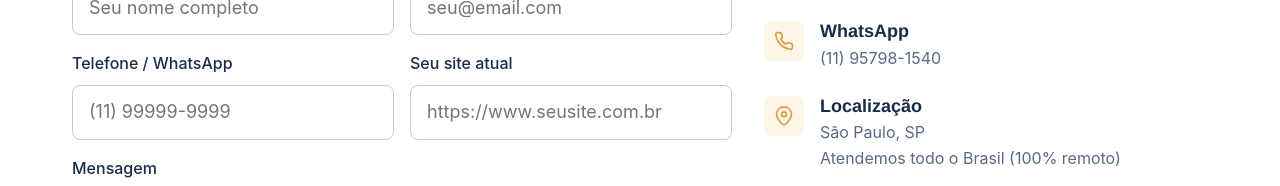
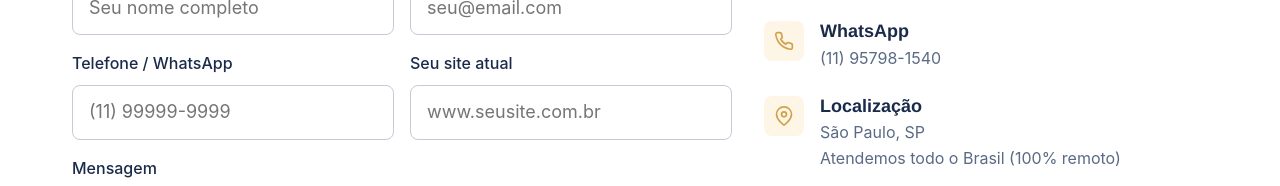
Before and after one commit to mihhalves/seusitemelhor, a plain HTML site: page contato.html in a window 1280 px wide. Shown: the part 480-666 px from the top of the page. Drawn offline with Linux system fonts and the light colour scheme; a web font is replaced by a local one.

Commit message:
remove url

```diff
--- a/contato.html
+++ b/contato.html
@@ -94,7 +94,7 @@
             </div>
             <div class="form-group">
               <label for="site">Seu site atual</label>
-              <input type="url" id="site" name="site" placeholder="https://www.seusite.com.br">
+              <input type="text" id="site" name="site" placeholder="www.seusite.com.br">
             </div>
           </div>
           <div class="form-group mb-6">
```
